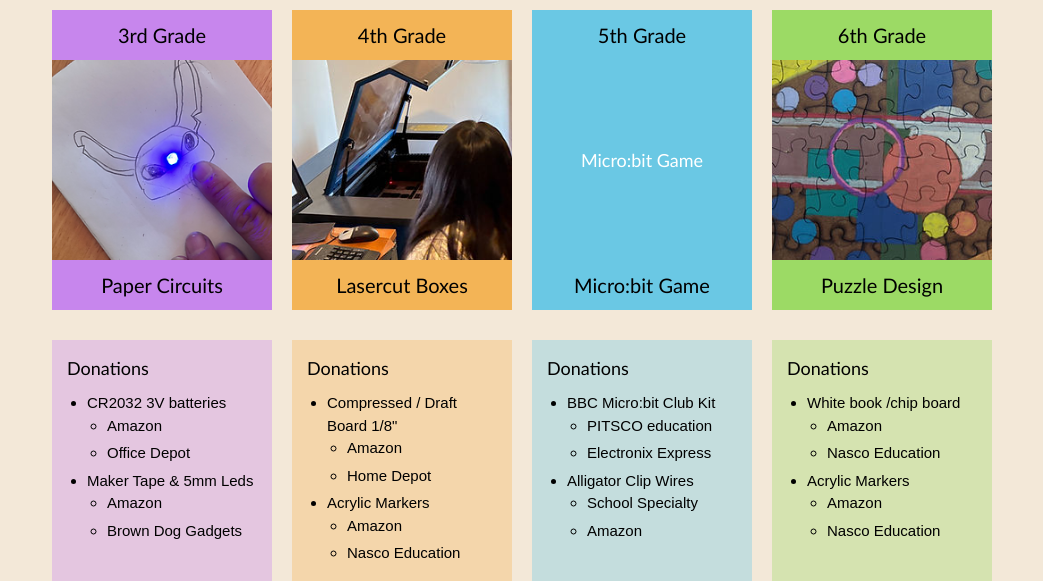
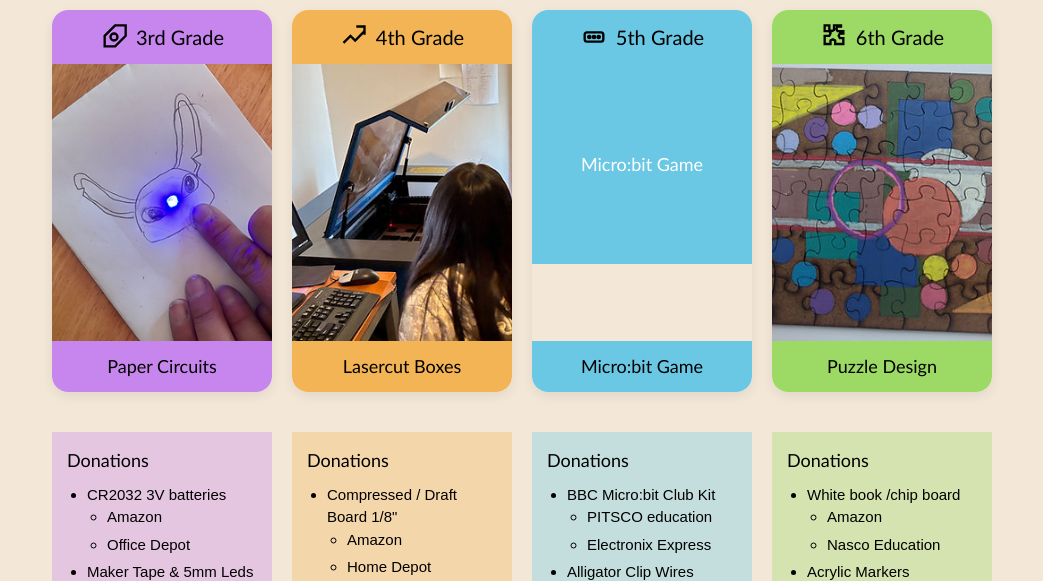
Before and after one commit to steamspace7-gif/steamspace, a plain HTML site: page field-trips.html in a window 1280 px wide. Shown: the part 204-785 px from the top of the page, without its empty margins (118-1161 px from the left). Drawn offline with Linux system fonts and the light colour scheme.

Commit message:
feat: redesigned project cards with icons, rounded corners, hover effects

```diff
--- a/css/style.css
+++ b/css/style.css
@@ -383,53 +383,79 @@ main {
 .grade-grid .grade-card.grade-6 h3 { border-bottom: 4px solid var(--color-green-solid); padding-bottom: 10px; }
 
 .project-grid {
-  display: flex;
-  justify-content: space-between;
-  margin-bottom: 30px;
+  display: grid;
+  grid-template-columns: repeat(4, 1fr);
+  margin-bottom: 40px;
   gap: 20px;
 }
 
 .project-grid .project-card {
-  flex: 1;
+  display: flex;
+  flex-direction: column;
   text-align: center;
-  padding: 0;
-  border-radius: 0;
+  border-radius: 16px;
   overflow: hidden;
+  background: #fff;
+  box-shadow: 0 4px 12px rgba(0,0,0,0.08);
+  transition: transform 0.2s ease, box-shadow 0.2s ease;
 }
 
-.project-grid .project-card h3 {
+.project-grid .project-card:hover {
+  transform: translateY(-6px);
+  box-shadow: 0 10px 24px rgba(0,0,0,0.12);
+}
+
+.project-grid .project-card .card-header {
+  display: flex;
+  align-items: center;
+  justify-content: center;
+  gap: 8px;
+  padding: 12px;
+  color: var(--color-text);
+}
+
+.project-grid .project-card .card-header h3 {
   font-family: var(--font-decorative);
   font-size: 20px;
   font-weight: normal;
-  padding: 10px 0;
   margin: 0;
 }
 
-.project-grid .project-card h3 a {
-  color: var(--color-text);
-  text-decoration: none;
+.project-grid .project-card .card-icon {
+  display: inline-flex;
+  align-items: center;
+  justify-content: center;
 }
 
-.project-grid .project-card h3 a:hover {
-  color: var(--color-link);
+.project-grid .project-card .card-image {
+  flex: 1;
+  min-height: 180px;
+  background-color: var(--color-bg);
 }
 
-.project-grid .project-card img {
+.project-grid .project-card .card-image img {
   width: 100%;
-  height: 200px;
+  height: 100%;
+  min-height: 180px;
   object-fit: cover;
   display: block;
 }
 
-.project-grid .project-card.proj-paper h3 { background-color: var(--color-purple-solid); }
-.project-grid .project-card.proj-laser h3 { background-color: var(--color-orange-solid); }
-.project-grid .project-card.proj-microbit h3 { background-color: var(--color-blue-solid); }
-.project-grid .project-card.proj-puzzle h3 { background-color: var(--color-green-solid); }
+.project-grid .project-card .card-footer {
+  padding: 12px;
+  color: var(--color-text);
+  font-family: var(--font-decorative);
+  font-size: 18px;
+}
 
-.project-grid .project-card.proj-paper h3.project-title { background-color: var(--color-purple-solid); }
-.project-grid .project-card.proj-laser h3.project-title { background-color: var(--color-orange-solid); }
-.project-grid .project-card.proj-microbit h3.project-title { background-color: var(--color-blue-solid); }
-.project-grid .project-card.proj-puzzle h3.project-title { background-color: var(--color-green-solid); }
+.project-grid .project-card.proj-paper .card-header,
+.project-grid .project-card.proj-paper .card-footer { background-color: var(--color-purple-solid); }
+.project-grid .project-card.proj-laser .card-header,
+.project-grid .project-card.proj-laser .card-footer { background-color: var(--color-orange-solid); }
+.project-grid .project-card.proj-microbit .card-header,
+.project-grid .project-card.proj-microbit .card-footer { background-color: var(--color-blue-solid); }
+.project-grid .project-card.proj-puzzle .card-header,
+.project-grid .project-card.proj-puzzle .card-footer { background-color: var(--color-green-solid); }
 
 .donations-grid {
   display: flex;
--- a/field-trips.html
+++ b/field-trips.html
@@ -38,29 +38,43 @@
 
     <main class="field-trips">
         <div class="project-grid">
-            <div class="project-card proj-paper">
-                <h3><a href="/paper-circuits">3rd Grade</a></h3>
-                <img src="/images/papercircuit.png" alt="Paper Circuit">
-                <h3 class="project-title"><a href="/paper-circuits">Paper Circuits</a></h3>
+            <a href="/paper-circuits" class="project-card proj-paper">
+                <div class="card-header">
+                    <span class="card-icon"><svg viewBox="0 0 24 24" width="28" height="28" fill="none" stroke="currentColor" stroke-width="2"><path d="M13 2L4 11v9h9l9-9v-9h-9z"/><circle cx="12" cy="12" r="3"/></svg></span>
+                    <h3>3rd Grade</h3>
                 </div>
-            <div class="project-card proj-laser">
-                <h3><a href="/lasercut-boxes">4th Grade</a></h3>
-                <img src="/images/lasercutting.jpg" alt="Laser cutting">
-                <h3 class="project-title"><a href="/lasercut-boxes">Lasercut Boxes</a></h3>
+                <div class="card-image"><img src="/images/papercircuit.png" alt="Paper Circuit"></div>
+                <div class="card-footer"><span>Paper Circuits</span></div>
+            </a>
+            <a href="/lasercut-boxes" class="project-card proj-laser">
+                <div class="card-header">
+                    <span class="card-icon"><svg viewBox="0 0 24 24" width="28" height="28" fill="none" stroke="currentColor" stroke-width="2"><path d="M3 17l6-6 4 4 8-8"/><path d="M14 3h7v7"/></svg></span>
+                    <h3>4th Grade</h3>
                 </div>
-            <div class="project-card proj-microbit">
-                <h3><a href="/microbit-game">5th Grade</a></h3>
+                <div class="card-image"><img src="/images/lasercutting.jpg" alt="Laser cutting"></div>
+                <div class="card-footer"><span>Lasercut Boxes</span></div>
+            </a>
+            <a href="/microbit-game" class="project-card proj-microbit">
+                <div class="card-header">
+                    <span class="card-icon"><svg viewBox="0 0 24 24" width="28" height="28" fill="none" stroke="currentColor" stroke-width="2"><rect x="4" y="8" width="16" height="8" rx="2"/><circle cx="8" cy="12" r="1"/><circle cx="12" cy="12" r="1"/><circle cx="16" cy="12" r="1"/></svg></span>
+                    <h3>5th Grade</h3>
+                </div>
+                <div class="card-image">
                     <img src="/images/microbit.png" alt="Micro:bit Game" onerror="this.style.display='none'; this.parentElement.querySelector('.microbit-fallback').style.display='flex';">
                     <div class="microbit-fallback" style="display:none;width:100%;height:200px;background-color:#6AC8E4;align-items:center;justify-content:center;">
                         <span style="color:#fff;font-size:18px;font-family:'Trebuchet MS',sans-serif;text-align:center;">Micro:bit Game</span>
                     </div>
-                <h3 class="project-title"><a href="/microbit-game">Micro:bit Game</a></h3>
                 </div>
-            <div class="project-card proj-puzzle">
-                <h3><a href="/puzzle-design">6th Grade</a></h3>
-                <img src="/images/puzzlepic.jpg" alt="Puzzle Design">
-                <h3 class="project-title"><a href="/puzzle-design">Puzzle Design</a></h3>
+                <div class="card-footer"><span>Micro:bit Game</span></div>
+            </a>
+            <a href="/puzzle-design" class="project-card proj-puzzle">
+                <div class="card-header">
+                    <span class="card-icon"><svg viewBox="0 0 24 24" width="28" height="28" fill="none" stroke="currentColor" stroke-width="2"><path d="M12 2v4l-2 1-2-1V2H4v5h4l1 2-1 2H4v7h5v-3l2-1 2 1v3h7v-5h-3l-1-2 1-2h3V7h-5l-1-2 1-2h3V2h-7z"/></svg></span>
+                    <h3>6th Grade</h3>
                 </div>
+                <div class="card-image"><img src="/images/puzzlepic.jpg" alt="Puzzle Design"></div>
+                <div class="card-footer"><span>Puzzle Design</span></div>
+            </a>
         </div>
 
         <div class="donations-grid">
```
Lines whose indentation alone changed are shown as unchanged.
